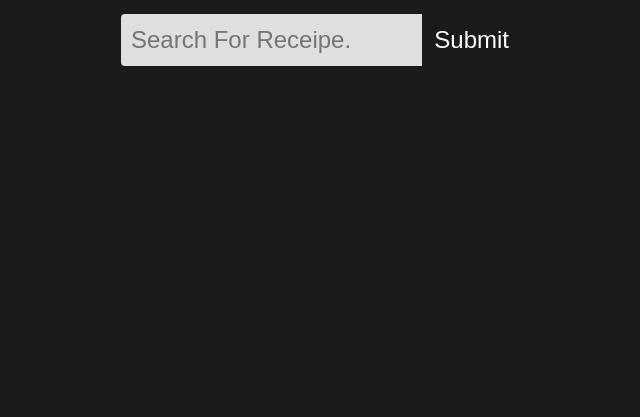
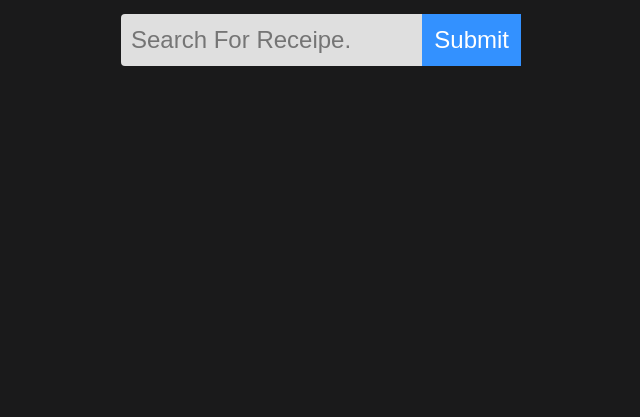
Before and after one commit to RaviTejaM9602/receipe-app, a plain HTML site: page index.html in a window 1280 px wide. Shown: the part 383-800 px from the top of the page, without its empty margins (319-959 px from the left). Drawn offline with nearby package versions, Linux system fonts and the light colour scheme.

Commit message:
Update style.css
Modified color for button

```diff
--- a/style.css
+++ b/style.css
@@ -69,7 +69,7 @@ form > button {
     border: none;
     outline: none;
     font-size: 2rem;
-    background-color: rgb(27, 25, 27);
+    background-color: #3391ff;
     color: white;
 }
 
```
